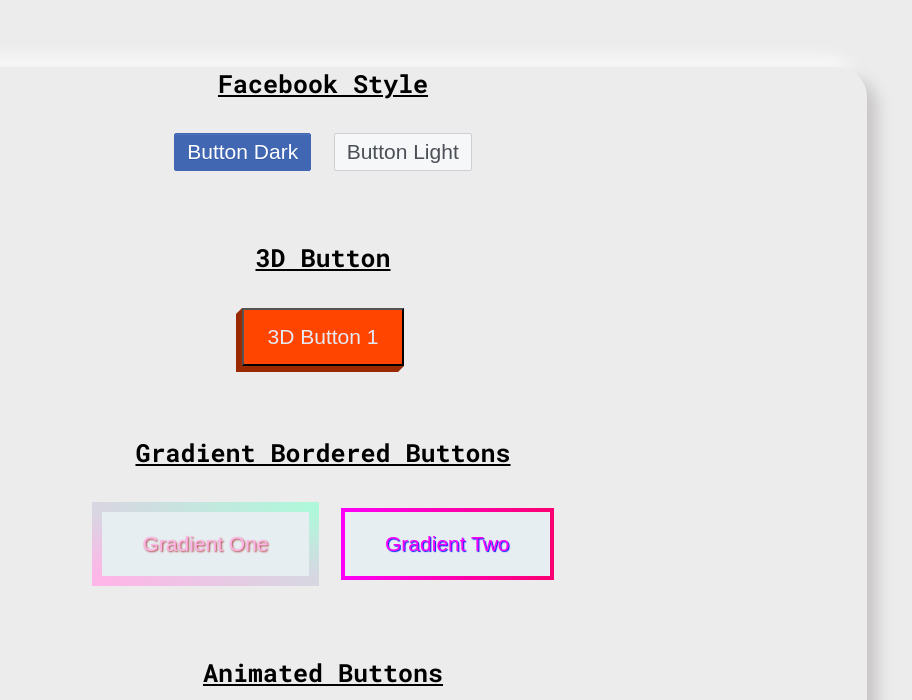
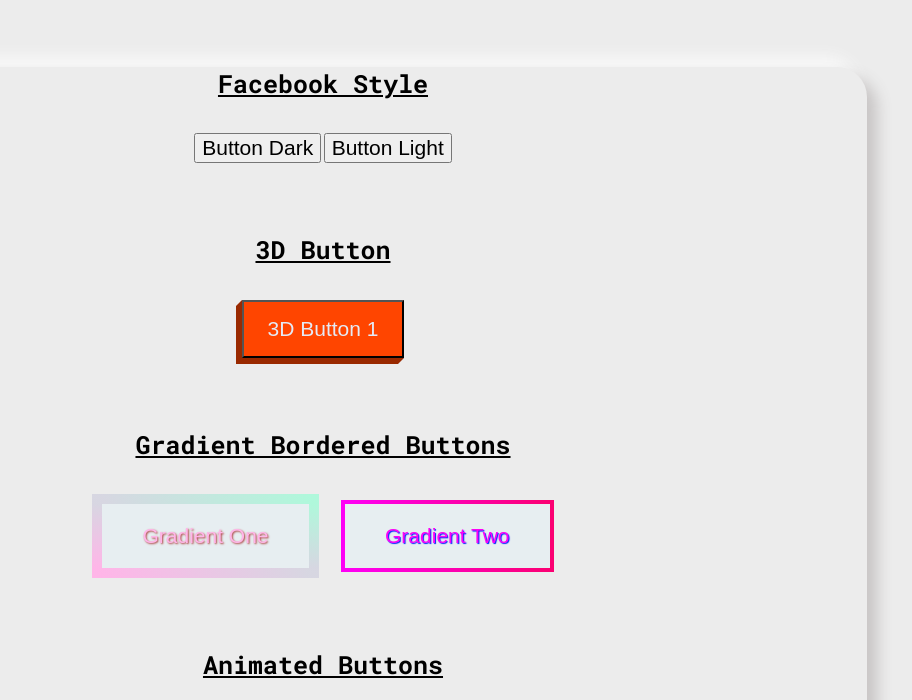
Before and after one commit to camposCode/fancyButtonsCSS, a plain HTML site: page index.html in a window 1280 px wide. Shown: the part 100-800 px from the top of the page, without its empty margins (325-1237 px from the left). Drawn offline with Linux system fonts and the light colour scheme.

Commit message:
facebook style buttons deleted for being too simple

```diff
--- a/style.css
+++ b/style.css
@@ -59,52 +59,6 @@
 }
 
 
-/* /////////////////////////
-//////FACEBOOK STYLE*/
-
-
-/* ********DARK****** */
-
-.facebook-style-btn{
-    border-radius: 2px;
-    font-size: 0.9rem;
-    padding: 6px 12px;
-}
-
-.facebook-style-dark{
-    box-shadow: inset 0 1px 00 #4d73bf;
-    border: solid 1px #4267b2;
-    color: white;
-    background: #4267b2;
-    text-shadow: 0 1px 0 #3359a5;
-}
-
-.facebook-style-dark:hover{
-    background: #2b54a7;
-}
-
-.facebook-style-dark:active{
-    background: #1d4698;
-    border-color: #1d4698;
-}
-
-/* *********LIGHT******** */
-
-.facebook-style-light{
-    background: #f6f7f9;
-    border: solid 1px #ced0d4;
-    color: #4b4f56;
-    margin-left: 2rem;
-}
-
-.facebook-style-light:hover{
-    background: #d6dadf;
-}
-
-.facebook-style-light:active{
-    background-color: #c3c8d0;
-    border-color: #c3c8d0;
-}
 
 /* /////////////////////////
 //////3D BUTTONS */
@@ -277,9 +231,7 @@
 
 
 /* /////////////////////////
-//////TOGGLE BUTTONS*/
-
-/* ********TOGGLE TWO****** */
+//////TOGGLE BUTTON*/
 
 .toggle-1{
     display: inline-block;
```
